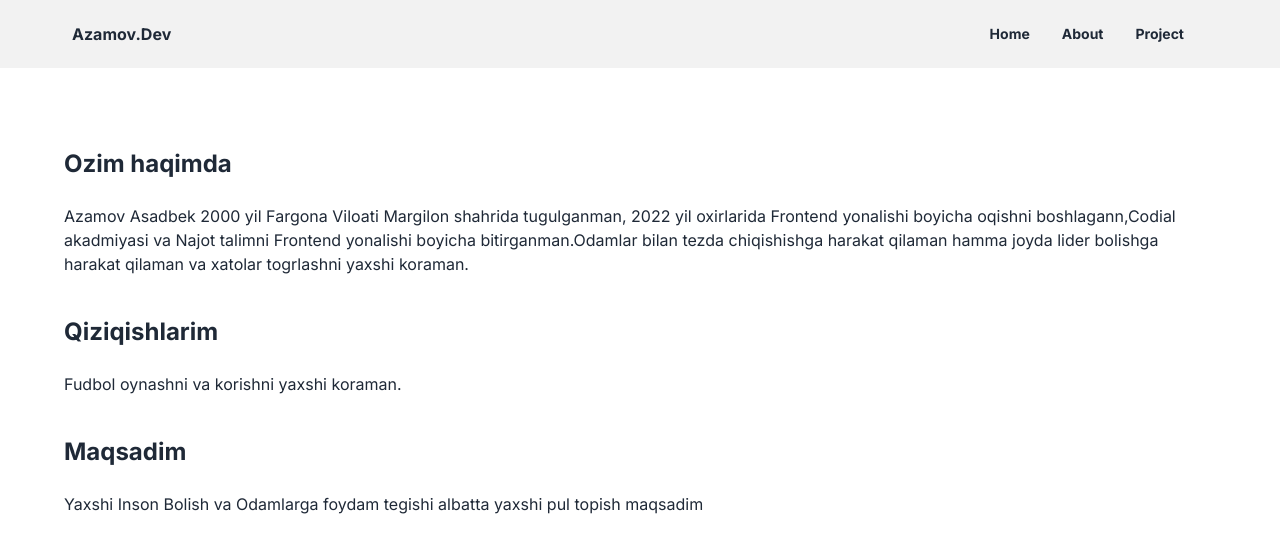
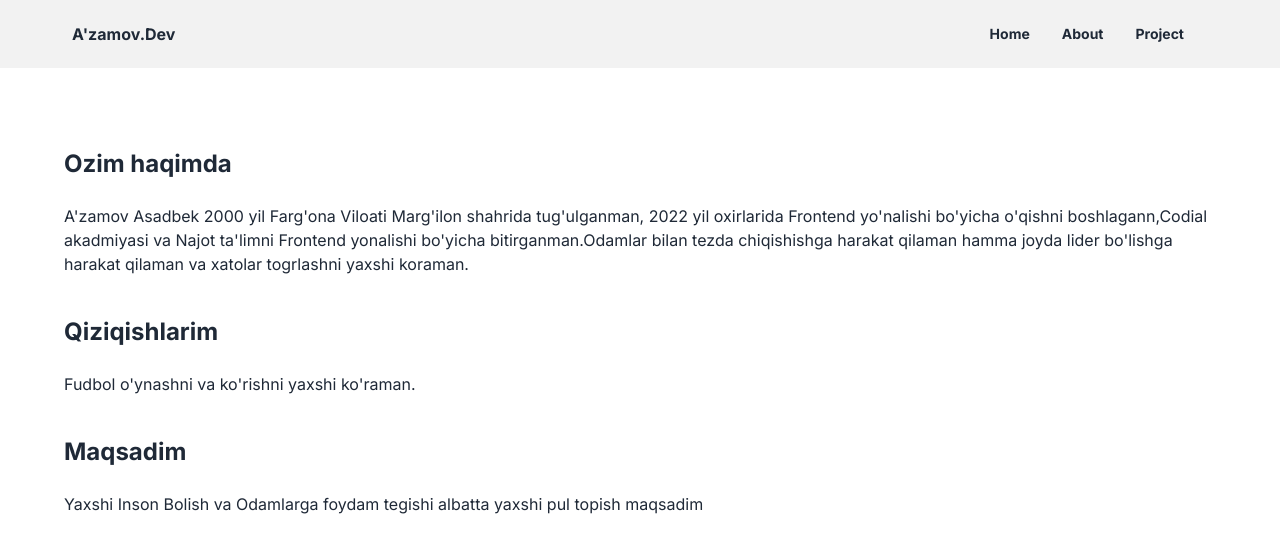
Before and after one commit to azamov-asadbek271/portfolio-4, a Next.js app: page /about in a window 1280 px wide. Shown: the top 552 px of the page. Built offline with nearby package versions, Linux system fonts and the light colour scheme.

Commit message:
mini oush

```diff
--- a/src/app/about/page.jsx
+++ b/src/app/about/page.jsx
@@ -4,15 +4,15 @@ function About() {
       <div>
         <h2 className="font-bold text-2xl">Ozim haqimda</h2>
         <p className="mt-6">
-          Azamov Asadbek 2000 yil Fargona Viloati Margilon shahrida tugulganman,
-          2022 yil oxirlarida Frontend yonalishi boyicha oqishni
-          boshlagann,Codial akadmiyasi va Najot talimni Frontend yonalishi
-          boyicha bitirganman.Odamlar bilan tezda chiqishishga harakat qilaman
-          hamma joyda lider bolishga harakat qilaman va xatolar togrlashni
+          A'zamov Asadbek 2000 yil Farg'ona Viloati Marg'ilon shahrida tug'ulganman,
+          2022 yil oxirlarida Frontend yo'nalishi bo'yicha o'qishni
+          boshlagann,Codial akadmiyasi va Najot ta'limni Frontend yonalishi
+          bo'yicha bitirganman.Odamlar bilan tezda chiqishishga harakat qilaman
+          hamma joyda lider bo'lishga harakat qilaman va xatolar togrlashni
           yaxshi koraman.
         </p>
         <h2 className="font-bold text-2xl mt-10">Qiziqishlarim</h2>
-        <p className="mt-6">Fudbol oynashni va korishni yaxshi koraman.</p>
+        <p className="mt-6">Fudbol o'ynashni va ko'rishni yaxshi ko'raman.</p>
         <h2 className="font-bold text-2xl mt-10">Maqsadim</h2>
         <p className="mt-6">
           Yaxshi Inson Bolish va Odamlarga foydam tegishi albatta yaxshi pul
--- a/src/app/page.jsx
+++ b/src/app/page.jsx
@@ -17,7 +17,7 @@ function Home() {
             Front-End React Developer
           </h2>
           <p>
-            Salom, Azamov Asadbek. Ozbekistonning Fargona shahrida tug'ulgan,
+            Salom, A'zamov Asadbek. O'zbekistonning Fargona shahrida tug'ulgan,
             ishtiyoqli Front-End React Developer
           </p>
           <div className="mt-5 flex gap-5">
--- a/src/components/Navbar.jsx
+++ b/src/components/Navbar.jsx
@@ -1,7 +1,7 @@
-import Link from "next/link";
+import Link from "next/link"
 import { RiMenu2Line } from "react-icons/ri";
 
-Link;
+Link
 function Navbar() {
   return (
     <div className="bg-base-200">
@@ -28,7 +28,7 @@ function Navbar() {
 
         <div className="navbar-start hidden lg:flex">
           <Link className="font-bold " href="/">
-            Azamov.Dev
+            A'zamov.Dev
           </Link>
         </div>
         <div className="navbar-end hidden lg:flex">
@@ -49,4 +49,4 @@ function Navbar() {
   );
 }
 
-export default Navbar;
+export default Navbar
```
